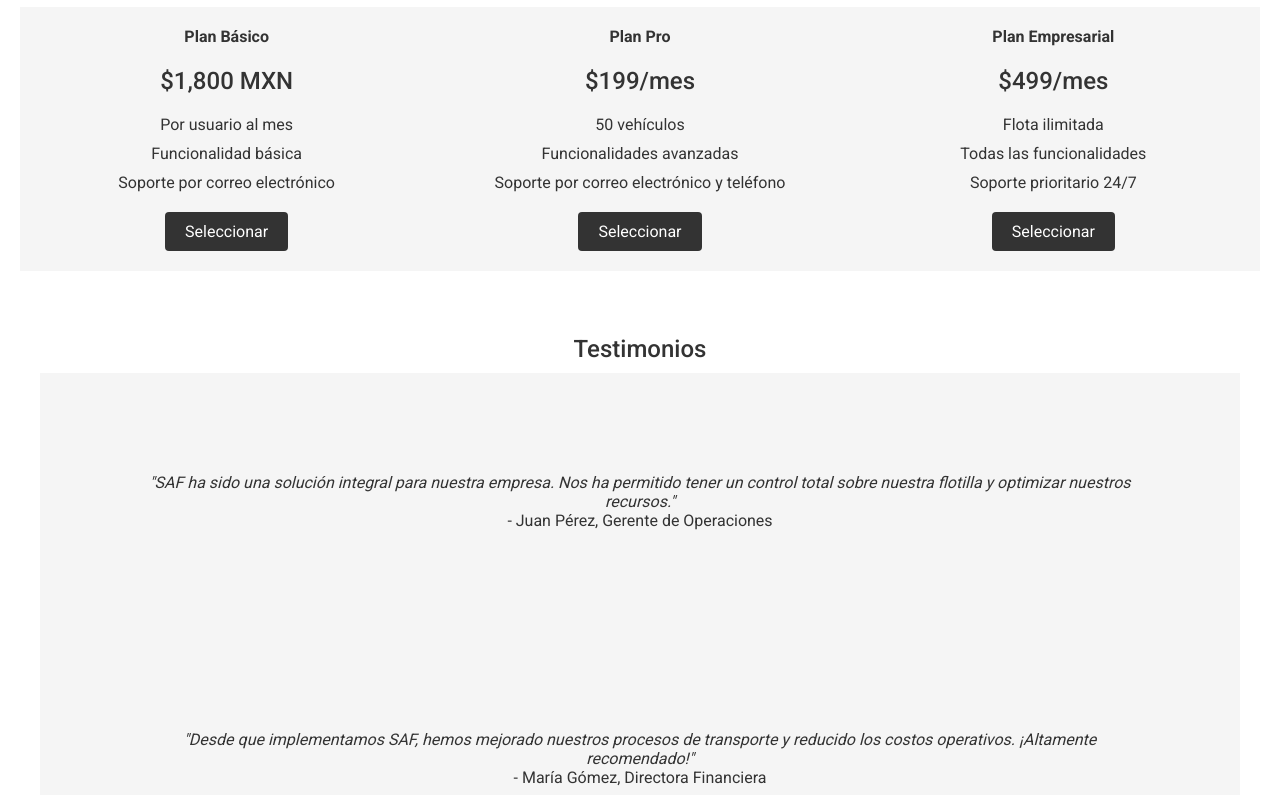
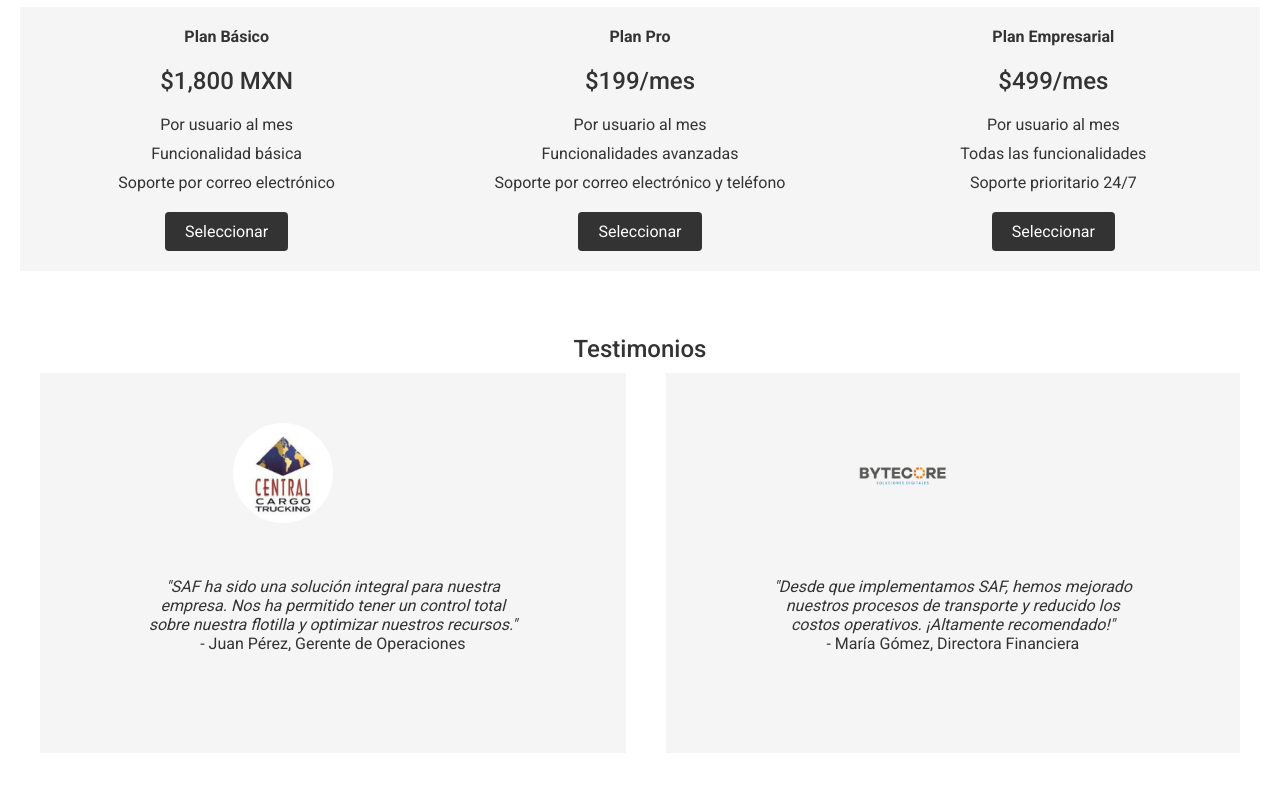
Before and after one commit to Easyload2/SAF-Software-de-Administracion-de-Flotillas, a plain HTML site: page index.html in a window 1280 px wide. Shown: the part 725-1520 px from the top of the page. Drawn offline with Linux system fonts and the light colour scheme.

Commit message:
Update index.html

```diff
--- a/index.html
+++ b/index.html
@@ -55,7 +55,7 @@
                 <h4>Plan Pro</h4>
                 <p class="price">$199/mes</p>
                 <ul>
-                    <li>50 vehículos</li>
+                    <li>Por usuario al mes</li>
                     <li>Funcionalidades avanzadas</li>
                     <li>Soporte por correo electrónico y teléfono</li>
                 </ul>
@@ -65,7 +65,7 @@
                 <h4>Plan Empresarial</h4>
                 <p class="price">$499/mes</p>
                 <ul>
-                    <li>Flota ilimitada</li>
+                    <li>Por usuario al mes</li>
                     <li>Todas las funcionalidades</li>
                     <li>Soporte prioritario 24/7</li>
                 </ul>
@@ -76,14 +76,21 @@
 
     <section id="testimonios">
         <h3>Testimonios</h3>
+        <div id="blockquote">
             <blockquote>
+                <div id="logo-container">
+                    <img src="images/testimonio1.png" alt="testimonio 1">
+                </div>
+
                 <p>"SAF ha sido una solución integral para nuestra empresa. Nos ha permitido tener un control total sobre nuestra flotilla y optimizar nuestros recursos."</p>
                 <cite>- Juan Pérez, Gerente de Operaciones</cite>
             </blockquote>
             <blockquote>
+                <img src="images/testimonio2.png" alt="testimonio 2">
                 <p>"Desde que implementamos SAF, hemos mejorado nuestros procesos de transporte y reducido los costos operativos. ¡Altamente recomendado!"</p>
                 <cite>- María Gómez, Directora Financiera</cite>
             </blockquote>
+        </div>
     </section>
 
     <section id="formulario">
@@ -110,7 +117,8 @@
 
 </html>
     <footer>
-        <p>© 2023 SAF - Sistema de Administración de Flotillas</p>
+        <p>© 2023 Easyload - SAF - Sistema de Administración de Flotillas</p>
+        <p> atencionclientes@easyload.mx - </p>
         <ul class="social-links">
             <li><a href="https://www.facebook.com/easyload.mx"><img src="images/facebook.png" alt="Facebook"></a></li>
             <li><a href="https://easyload.mx"><img src="images/web.png" alt="Web"></a></li>
```
Lines whose indentation alone changed are shown as unchanged.
